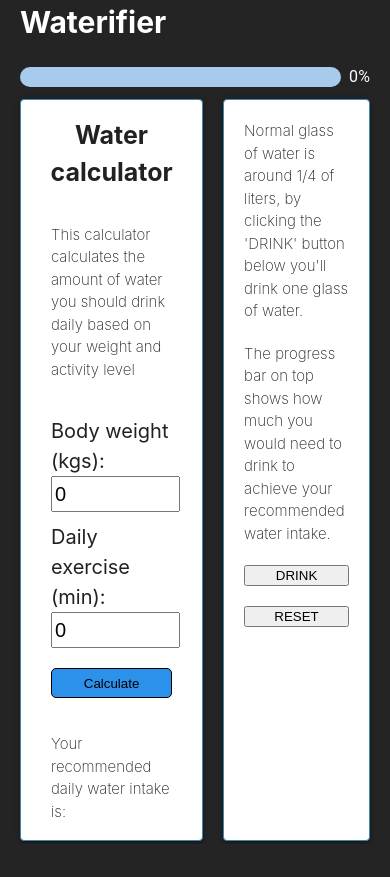
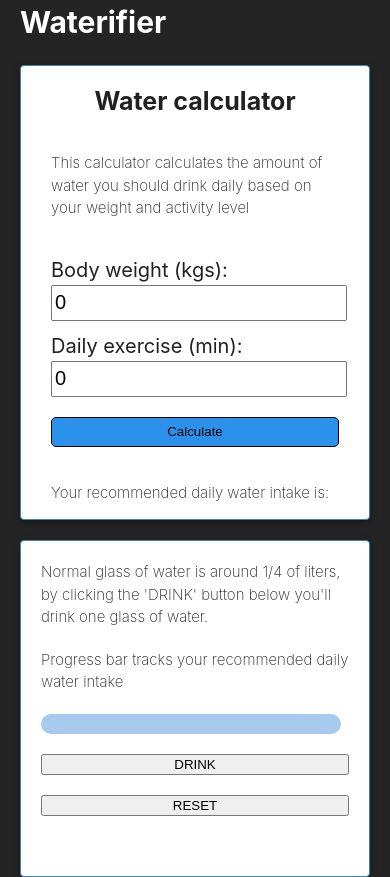
Before and after one commit to wepukka/Waterifier, a React (Vite) app: page / in a window 390 px wide. Before the commit the page ends 844 px from the top, so only its background shows below. Built offline with nearby package versions, Linux system fonts and the light colour scheme.

Commit message:
custom useWindowSize hook to render components with

```diff
--- a/src/Views/HomePage/HomePage.css
+++ b/src/Views/HomePage/HomePage.css
@@ -8,6 +8,16 @@
 
 .home-page-cards {
   display: flex;
+  flex-direction: row;
   flex: 1;
   gap: 20px;
 }
+
+@media only screen and (max-width: 600px) {
+  .home-page-cards {
+    flex-direction: column
+  }
+  .water-meter {
+    display: none;
+  }
+}
--- a/src/Views/HomePage/HomePage.jsx
+++ b/src/Views/HomePage/HomePage.jsx
@@ -3,12 +3,15 @@ import WaterMeter from "./components/WaterMeter/WaterMeter";
 import StatCard from "./components/StatsCard/StatsCard";
 import DrinkCard from "./components/DrinkCard/DrinkCard";
 import { useState, useEffect } from "react";
+import useWindowSize from "../../hooks/useWindowSize";
 
 export default function HomePage() {
   const [dailyWaterIntake, setDailyWaterIntake] = useState(0);
   const [glassAmount, setGlassAmount] = useState(0);
   const [isCalculated, setIsCalculated] = useState(false);
   const [percentage, setPercentage] = useState(0);
+
+  const size = useWindowSize();
 
   useEffect(() => {
     let waterAmount = glassAmount * 0.25;
@@ -24,7 +27,10 @@ export default function HomePage() {
 
   return (
     <div className="home-page">
-      <WaterMeter percentage={percentage} />
+     { size.width > 600 &&  <WaterMeter
+        percentage={percentage}
+        showPercentage={true}
+        />  }
       <div className="home-page-cards">
         <StatCard
           setDailyWaterIntake={setDailyWaterIntake}
--- a/src/Views/HomePage/components/DrinkCard/DrinkCard.css
+++ b/src/Views/HomePage/components/DrinkCard/DrinkCard.css
@@ -1,7 +1,7 @@
 .drink-card {
   display: flex;
   flex-direction: column;
-  width: 400px;
+  max-width: 500px;
   border-width: 1px;
   border-style: solid;
   border-color: rgb(59, 133, 175);
@@ -32,3 +32,8 @@
   gap: 20px;
   flex-wrap: wrap;
 }
+
+
+@media only screen and (max-width: 600px) {
+
+}
--- a/src/Views/HomePage/components/DrinkCard/DrinkCard.jsx
+++ b/src/Views/HomePage/components/DrinkCard/DrinkCard.jsx
@@ -3,10 +3,15 @@ import("./DrinkCard.css");
 import { useState, useEffect } from "react";
 import { Paper } from "@mui/material";
 import waterglass from "../../../../assets/waterglass.png";
+import WaterMeter from "../WaterMeter/WaterMeter";
+import useWindowSize from "../../../../hooks/useWindowSize";
+
 
 export default function DrinkCard(props) {
   const { setGlassAmount, glassAmount, isCalculated, percentage } = props;
   const [message, setMessage] = useState("");
+
+  const size = useWindowSize();
 
   const drinkWater = () => {
     if (percentage === 100) {
@@ -34,12 +39,16 @@ export default function DrinkCard(props) {
           button below you'll drink one glass of water.
         </p>
         <p>
-          The progress bar on top shows how much you would need to drink to
-          achieve your recommended water intake.
+          Progress bar tracks your recommended daily water intake
         </p>
+        {size.width <= 600 && <WaterMeter
+        percentage={percentage}
+        showPercentage={false}
+        /> }
         <button className="drink-button" onClick={() => drinkWater()}>
           DRINK
         </button>
+
         <button
           className="drink-button"
           onClick={() => {
@@ -49,6 +58,7 @@ export default function DrinkCard(props) {
         >
           RESET
         </button>
+
         <div className="glass-images">
           {Array.from({ length: glassAmount }).map((_, index) => (
             <img key={index} width="20" height="50" src={waterglass} />
--- a/src/Views/HomePage/components/StatsCard/StatsCard.css
+++ b/src/Views/HomePage/components/StatsCard/StatsCard.css
@@ -2,7 +2,7 @@
   display: flex;
   flex-direction: column;
   background-color: white;
-  width: 500px;
+  max-width: 500px;
   border-width: 1px;
   border-style: solid;
   border-color: rgb(59, 133, 175);
--- a/src/Views/HomePage/components/WaterMeter/WaterMeter.jsx
+++ b/src/Views/HomePage/components/WaterMeter/WaterMeter.jsx
@@ -4,9 +4,7 @@ import LinearProgress from "@mui/material/LinearProgress";
 import { Box } from "@mui/material";
 import { Typography } from "@mui/material";
 
-export default function WaterMeter(props) {
-  const { percentage } = props;
-
+export default function WaterMeter({percentage, showPercentage}) {
   return (
       <Box display="flex" alignItems="center">
         <Box width="100%" mr={1}>
@@ -16,7 +14,8 @@ export default function WaterMeter(props) {
             sx={{ height: "20px", borderRadius: "20px" }}
           />
         </Box>
-      <Typography color="white">{`${percentage.toFixed(0)}%`}</Typography>
+        {showPercentage === undefined || showPercentage === true ?  <Typography color="white">{`${percentage.toFixed(0)}%`}</Typography> : <></>   }
       </Box>
+
   );
 }
--- /dev/null
+++ b/src/hooks/useWindowSize.jsx
@@ -0,0 +1,37 @@
+import { useState, useEffect } from "react";
+
+// Hook
+const useWindowSize = () => {
+    // Initialize state with undefined width/height so server and client renders match
+    // Learn more here: https://joshwcomeau.com/react/the-perils-of-rehydration/
+    const [windowSize, setWindowSize] = useState({
+        width: undefined,
+        height: undefined
+    });
+
+    useEffect(() => {
+        // only execute all the code below in client side
+        if (typeof window !== "undefined") {
+            // Handler to call on window resize
+            function handleResize() {
+                // Set window width/height to state
+                setWindowSize({
+                    width: window.innerWidth,
+                    height: window.innerHeight
+                });
+            }
+
+            // Add event listener
+            window.addEventListener("resize", handleResize);
+
+            // Call handler right away so state gets updated with initial window size
+            handleResize();
+
+            // Remove event listener on cleanup
+            return () => window.removeEventListener("resize", handleResize);
+        }
+    }, []); // Empty array ensures that effect is only run on mount
+    return windowSize;
+};
+
+export default useWindowSize;
```
Lines whose indentation alone changed are shown as unchanged.
